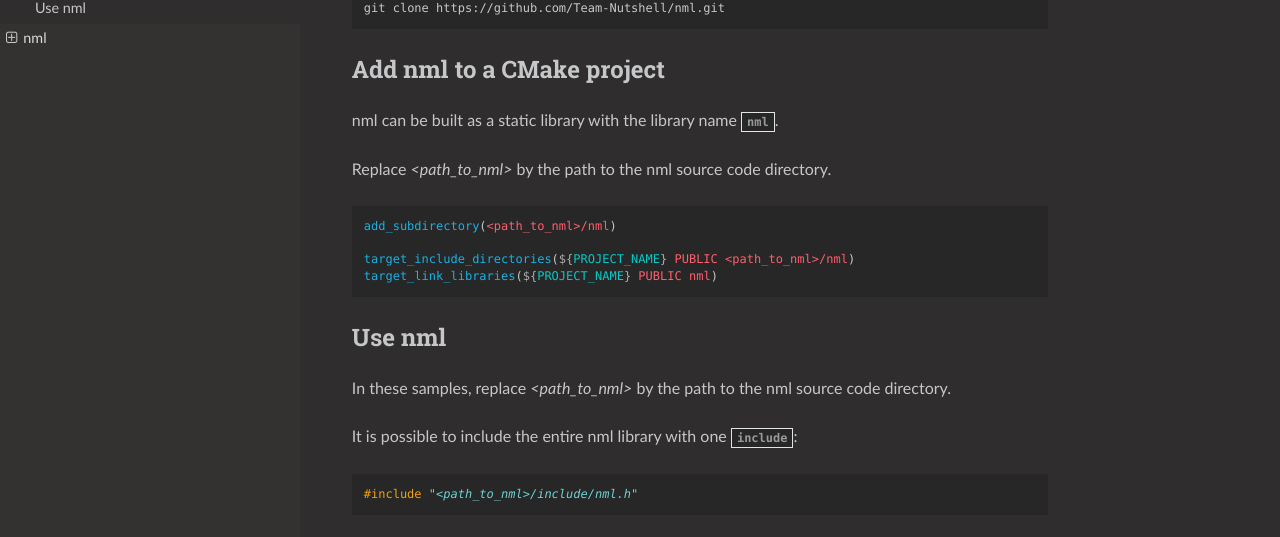
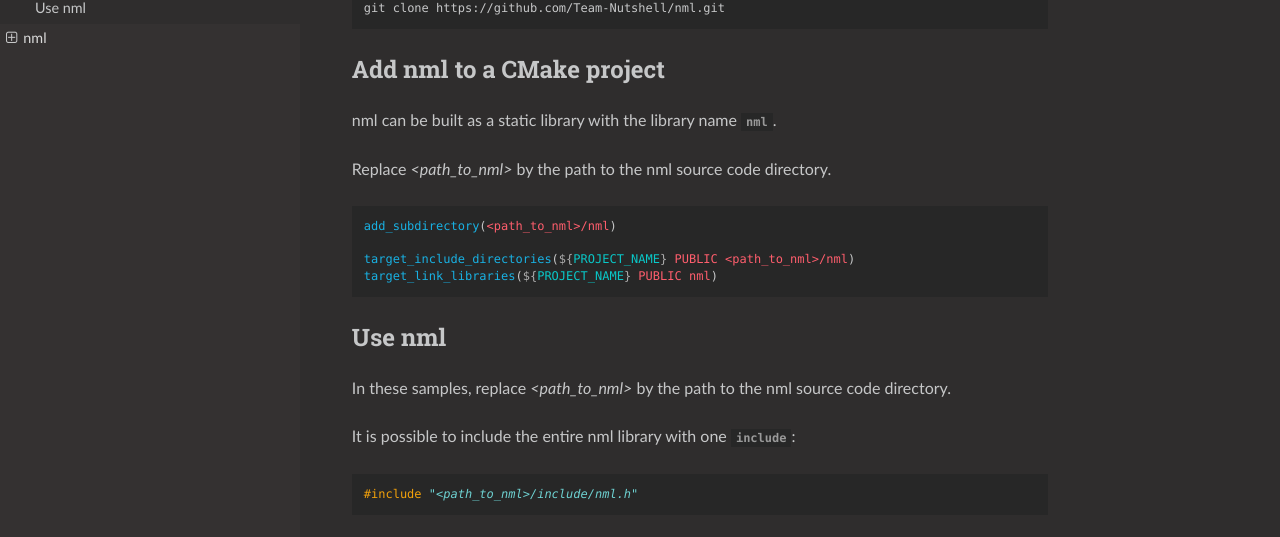
Before and after one commit to Team-Nutshell/nml, a Sphinx documentation site: the page built from docs/source/getting_started/index.rst, in a window 1280 px wide. Shown: the part 276-813 px from the top of the page. Built offline with Sphinx 7.4.7 and the Read the Docs theme 2.0.0, drawn with Linux system fonts in a browser that asks for light colours.

Commit message:
remove a border in the docs

```diff
--- a/docs/source/_static/custom.css
+++ b/docs/source/_static/custom.css
@@ -106,6 +106,7 @@ a:visited {
 	color: #999999;
 	font-weight: bold;
 	background-color: #272727;
+	border-width: 0;
 }
 
 .rst-content table.docutils thead, .rst-content table.field-list thead, .wy-table thead {
```
